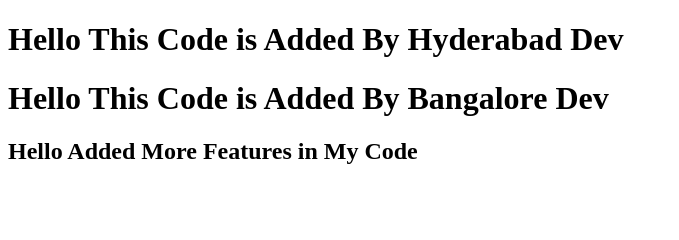
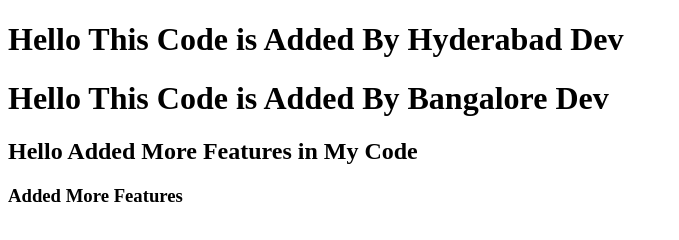
Before and after one commit to 10kc-session/branches, a plain HTML site: page index.html in a window 1280 px wide. Shown: the whole page, without its empty margins (0-679 px from the left). Drawn offline with Linux system fonts and the light colour scheme.

Commit message:
Feature 2

```diff
--- a/index.html
+++ b/index.html
@@ -10,5 +10,6 @@
     <h1>Hello This Code is Added By Hyderabad Dev</h1>
     <h1>Hello This Code is Added By Bangalore Dev</h1>
     <h2>Hello Added More Features in My Code</h2>
+    <h3>Added More Features</h3>
 </body>
 </html>
```
Also changed, not shown: reels.txt (added).
